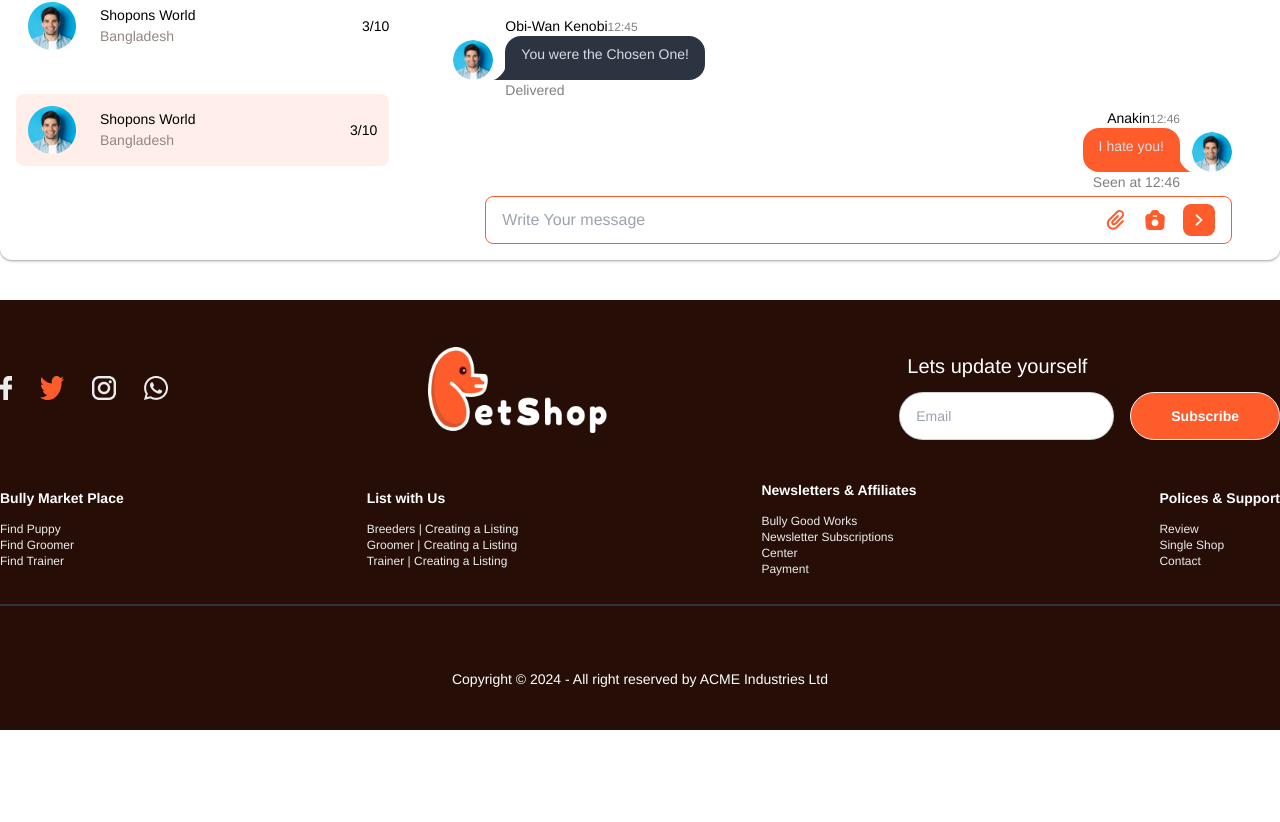
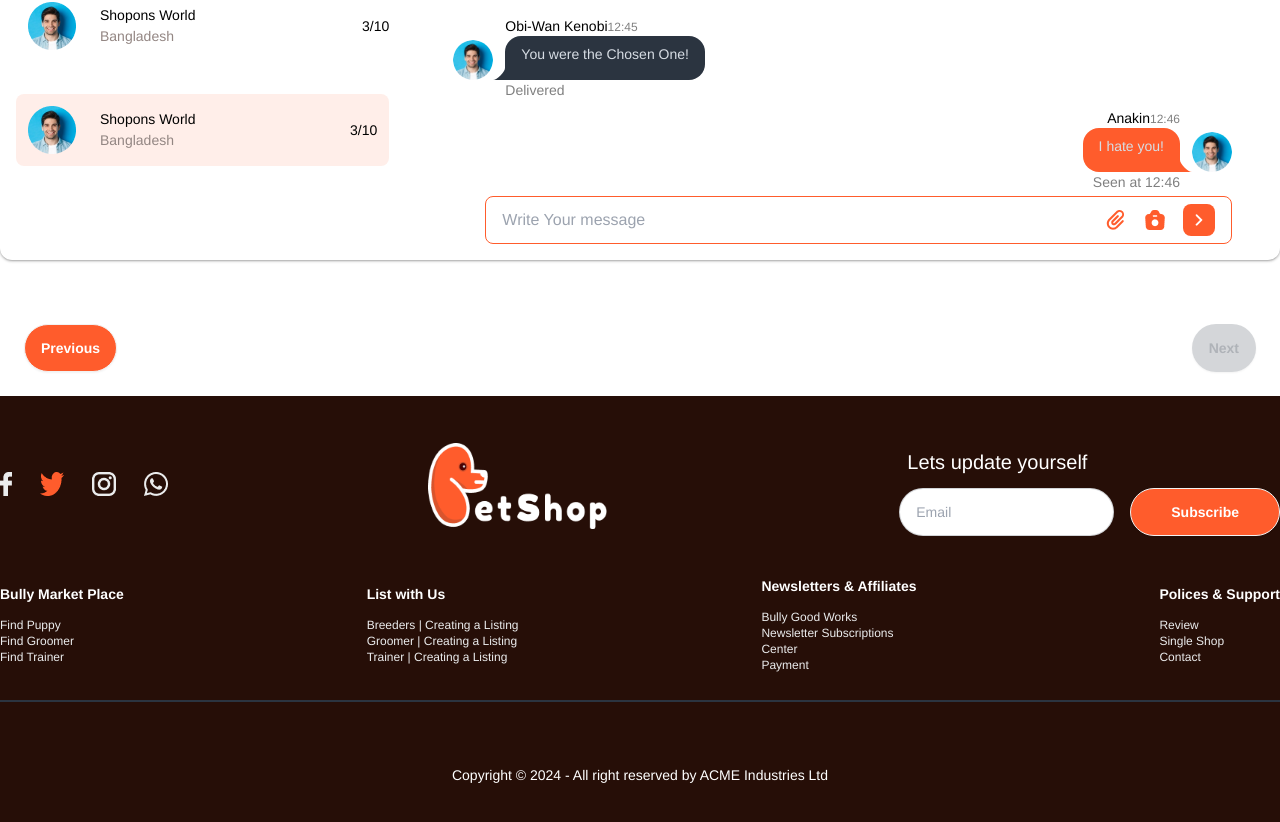
Before and after one commit to Jewel-190237/per-shop, a React (Vite) app: page /payment3 in a window 1280 px wide. Shown: the part 794-1616 px from the top of the page. Before the commit the page ends 1524 px from the top, so only its background shows below. Built offline with nearby package versions, Linux system fonts and the light colour scheme.

Commit message:
file updated3

```diff
--- a/src/Components/Payment/Payment3.jsx
+++ b/src/Components/Payment/Payment3.jsx
@@ -7,6 +7,7 @@ import callIcon from '../../assets/image/payment/Call btn.png'
 import file from '../../assets/image/payment/file.png'
 import camera from '../../assets/image/payment/camera.png'
 import aero from '../../assets/image/payment/Arrow - Right 2.png'
+import { Link } from 'react-router-dom';
 
 const Payment3 = () => {
     return (
@@ -110,7 +111,10 @@ const Payment3 = () => {
                         </div>
                     </div>
                 </div>
-
+                <div className='flex p-6 justify-between'>
+                    <Link to='/payment2'><button className=' btn bg-[#FF5C2C] text-white font-bold rounded-3xl '>Previous</button></Link>
+                    <button disabled className=' btn bg-[#FF5C2C] text-white font-bold rounded-3xl '>Next</button>
+                </div>
             </div>
 
         </section>
```
